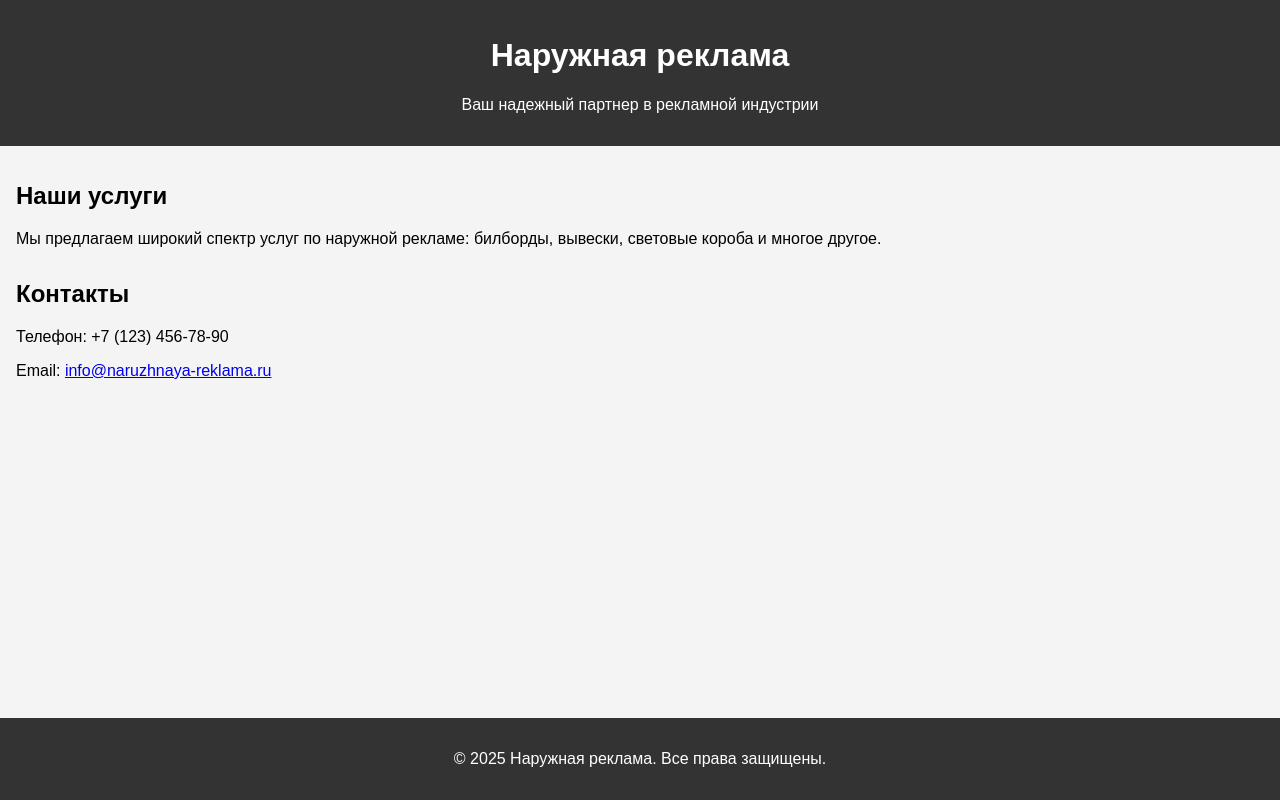
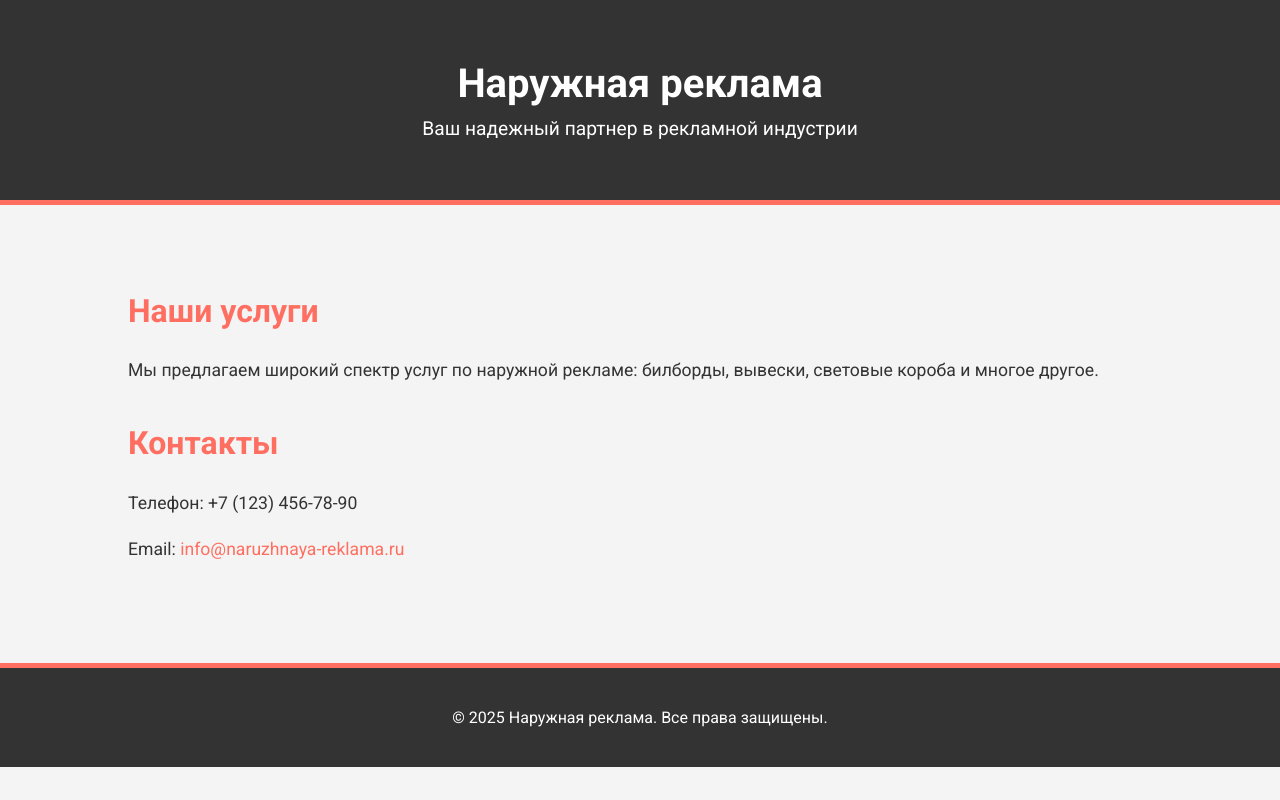
Before and after one commit to rein050/site-visitka, a plain HTML site: page index.html in a window 1280 px wide. Drawn offline with Linux system fonts and the light colour scheme.

Commit message:
Update styles.css

```diff
--- a/styles.css
+++ b/styles.css
@@ -1,31 +1,76 @@
+/* Общие стили */
 body {
-    font-family: Arial, sans-serif;
+    font-family: 'Roboto', sans-serif;
     margin: 0;
     padding: 0;
     background-color: #f4f4f4;
+    color: #333;
 }
 
+.container {
+    width: 80%;
+    max-width: 1200px;
+    margin: 0 auto;
+    padding: 20px;
+}
+
+/* Стили для заголовка */
 header {
     background-color: #333;
     color: #fff;
-    padding: 1em 0;
+    padding: 40px 0;
     text-align: center;
+    border-bottom: 5px solid #ff6f61;
 }
 
+header h1 {
+    margin: 0;
+    font-size: 2.5em;
+}
+
+header p {
+    margin: 10px 0 0;
+    font-size: 1.2em;
+}
+
+/* Стили для основного контента */
 main {
-    padding: 1em;
+    padding: 40px 0;
 }
 
 section {
-    margin-bottom: 2em;
+    margin-bottom: 40px;
 }
 
+section h2 {
+    font-size: 2em;
+    color: #ff6f61;
+}
+
+section p {
+    font-size: 1.1em;
+    line-height: 1.6;
+}
+
+/* Стили для контактов */
+.contacts a {
+    color: #ff6f61;
+    text-decoration: none;
+}
+
+.contacts a:hover {
+    text-decoration: underline;
+}
+
+/* Стили для подвала */
 footer {
     background-color: #333;
     color: #fff;
     text-align: center;
-    padding: 1em 0;
-    position: fixed;
-    width: 100%;
-    bottom: 0;
+    padding: 20px 0;
+    border-top: 5px solid #ff6f61;
 }
+
+footer p {
+    margin: 0;
+}
```
